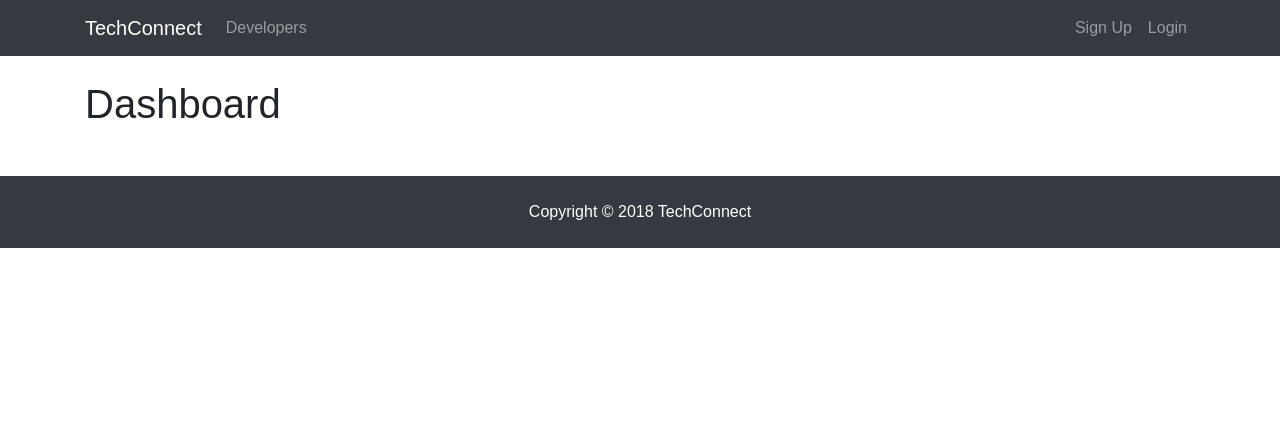
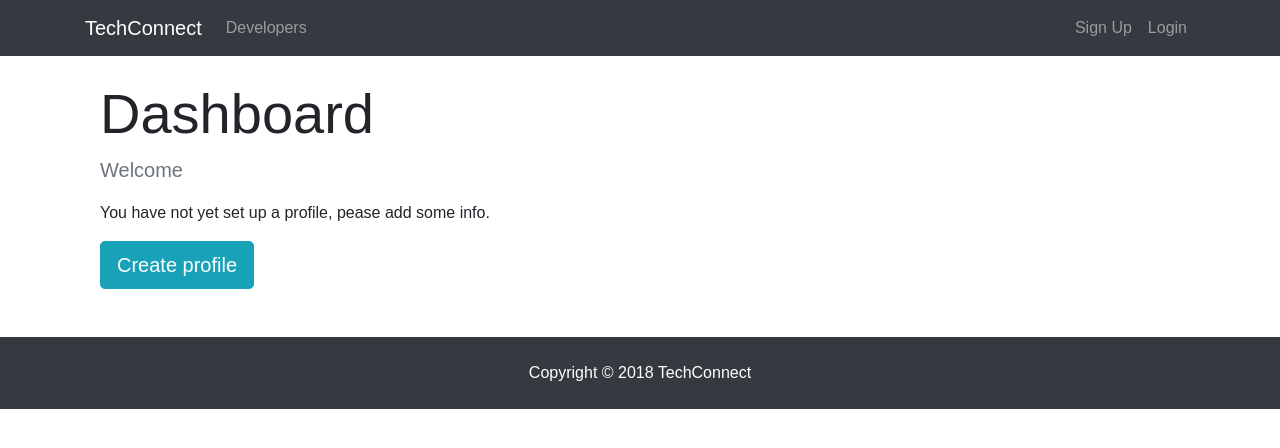
Before and after one commit to ArthurTruong5/social-media, a React (Create React App) app in the folder client/: page /dashboard in a window 1280 px wide. Shown: the top 448 px of the page. Built offline with nearby package versions, Linux system fonts and the light colour scheme; no server answers.

Commit message:
spinner & dashboard

```diff
--- /dev/null
+++ b/client/src/components/common/Spinner.jsx
@@ -0,0 +1,14 @@
+import React from 'react';
+import spinner from './spinner.gif'
+
+export default () => {
+  return (
+    <div>
+      <img
+        src={spinner}
+        style={{width: "100px", margin: "auto", display: "block"}}
+        alt="Loading...">
+      </img>
+    </div>
+  )
+}
--- a/client/src/components/dashboard/Dashboard.jsx
+++ b/client/src/components/dashboard/Dashboard.jsx
@@ -2,21 +2,73 @@
 import PropTypes from 'prop-types';
 import { connect } from 'react-redux';
 import { getCurrentProfile } from '../../actions/profileActions.js';
+import Spinner from '../common/Spinner';
+import { Link } from 'react-router-dom';
 
 class Dashboard extends Component {
 
   // We want to get called right away so we're going to use a lifecycle method
   componentDidMount() {
+    // ths will add our profile to our state
     this.props.getCurrentProfile();
   }
 
   render() {
+    const { user } = this.props.auth;
+    const { profile, loading } = this.props.profile;
+
+    // Initialize
+    let dashboardContent;
+    // if profile is null or loading is true within the redux state
+    if(profile === null || loading) {
+      dashboardContent = <Spinner />;
+    } else {
+      // checked if logged in user has profile data
+      // Object.keys just gets the keys of an object
+      // The Object.keys() method returns an array of a given object's own property names, in the same order as we get with a normal loop.
+      if(Object.keys(profile).length > 0) {
+        dashboardContent = <h4>TODO: display user profile</h4>
+      } else {
+        // User is logged in but has no profile
+        dashboardContent = (
+          <div>
+            <p className="lead text-muted">Welcome { user.name }</p>
+            <p>You have not yet set up a profile, pease add some info.</p>
+            <Link to="/create-profile" className="btn btn-lg btn-info">
+            Create profile
+            </Link>
+          </div>
+        );
+      }
+    }
+    // Before it gets called, it loads loading first. Remember JS is synchronous
     return (
-      <div>
-        <h1>Dashboard</h1>
+      <div className="dashboard">
+        <div className="container">
+          <div className="row">
+
+            <div className="col-md-12">
+
+                <h1 className="display-4">Dashboard</h1>
+                {dashboardContent}
+            </div>
+
+          </div>
+        </div>
       </div>
     )
   }
 }
 
-export default connect(null, { getCurrentProfile })(Dashboard);
+Dashboard.propTypes = {
+  getCurrentProfile: PropTypes.func.isRequired,
+  auth: PropTypes.object.isRequired,
+  profile: PropTypes.object.isRequired
+}
+
+const mapStateToProps = state => ({
+  profile: state.profile,
+  auth: state.auth
+});
+
+export default connect(mapStateToProps, { getCurrentProfile })(Dashboard);
```
Also changed, not shown: client/src/components/common/spinner.gif (added).
